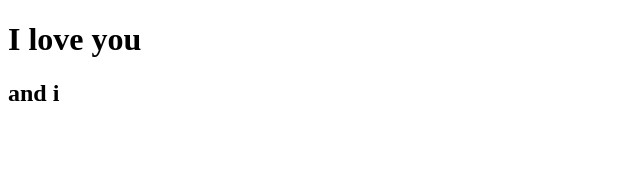
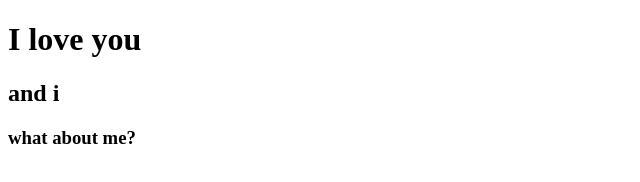
Before and after one commit to Bailamonazar/test-git-project-123, a plain HTML site: page index.html in a window 1280 px wide. Shown: the whole page, without its empty margins (0-640 px from the left). Drawn offline with Linux system fonts and the light colour scheme.

Commit message:
change moment 2

```diff
--- a/index.html
+++ b/index.html
@@ -9,5 +9,6 @@
 <body>
     <h1>I love you</h1>
     <h2>and i </h2>
+    <h3>what about me?</h3>
 </body>
 </html>
```
